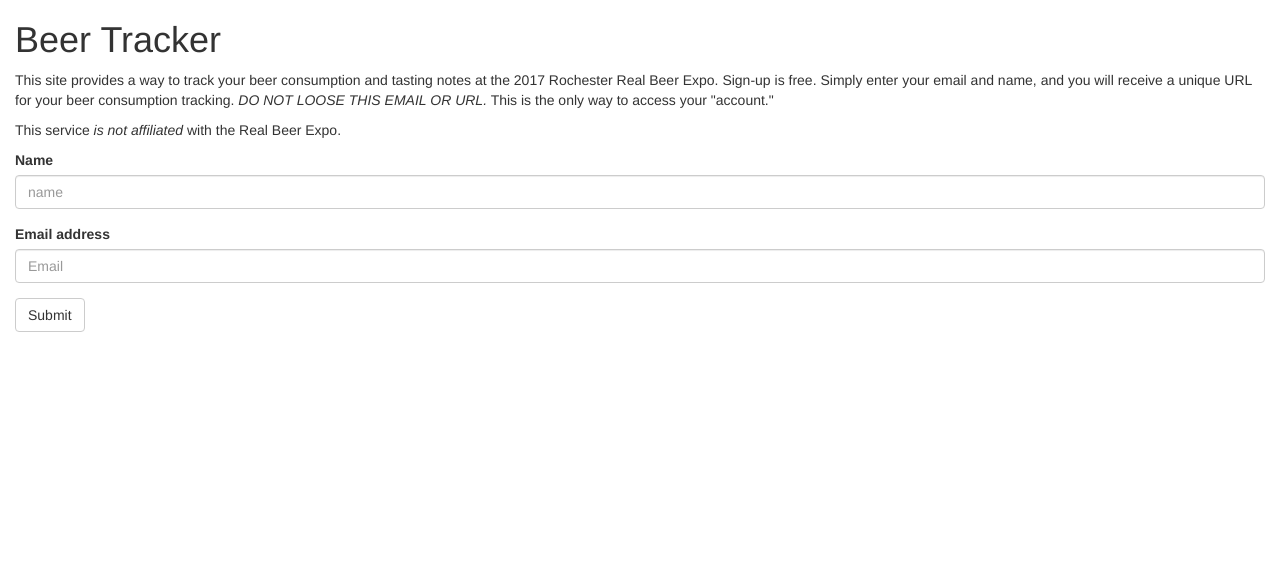
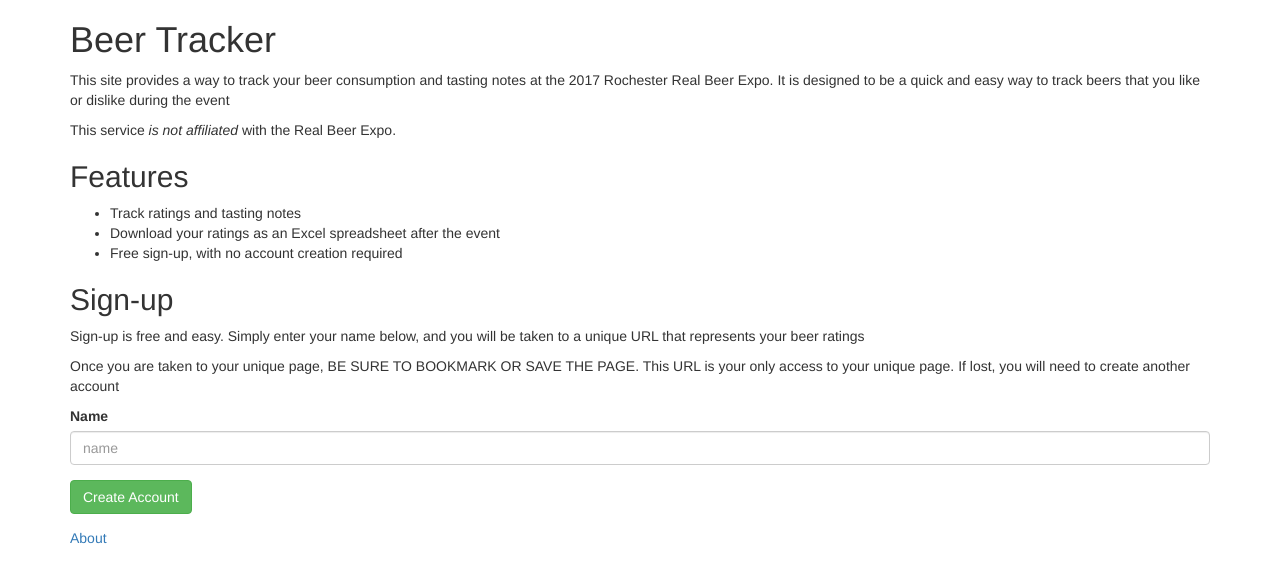
Before and after one commit to acritelli/beerTracker, a Flask app: page / in a window 1280 px wide. Shown: the top 583 px of the page. Run offline with Flask 2, Linux system fonts and the light colour scheme; some libraries are stand-ins or nearby versions.

Commit message:
cleaning up html

```diff
--- a/templates/signup.html
+++ b/templates/signup.html
@@ -8,22 +8,42 @@
 
     <body>
 
-        <div class="container-fluid">
+        <div class="container">
+            <div class="row">
+                <div class="col-sm-12">
                     <h1>Beer Tracker</h1>
-            <p>This site provides a way to track your beer consumption and tasting notes at the 2017 Rochester Real Beer Expo. Sign-up is free. Simply enter your email and name, and you will receive a unique URL for your beer consumption tracking. <em>DO NOT LOOSE THIS EMAIL OR URL.</em> This is the only way to access your "account."</p>
+                    <p>This site provides a way to track your beer consumption and tasting notes at the 2017 Rochester Real Beer Expo. It is designed to be a quick and easy way to track beers that you like or dislike during the event</p>
                     <p>This service <em>is not affiliated</em> with the Real Beer Expo.</p>
+
+                    <h2>Features</h2>
+                    <ul>
+                        <li>Track ratings and tasting notes</li>
+                        <li>Download your ratings as an Excel spreadsheet after the event</li>
+                        <li>Free sign-up, with no account creation required</li>
+                    </ul>
+
+                    <h2>Sign-up</h2>
+                    <p>Sign-up is free and easy. Simply enter your name below, and you will be taken to a unique URL that represents your beer ratings</p>
+                    <p>Once you are taken to your unique page, BE SURE TO BOOKMARK OR SAVE THE PAGE. This URL is your only access to your unique page. If lost, you will need to create another account</p>
 
                     <form action="/signup" method="post">
                         <div class="form-group">
                             <label for="name">Name</label>
                             <input type="name" class="form-control" id="name" placeholder="name" name="name">
                         </div>
-                <div class="form-group">
+                        <!--<div class="form-group">
                             <label for="email">Email address</label>
                             <input type="email" class="form-control" id="email" placeholder="Email" name="email">
+                        </div>-->
+                        <button type="submit" class="btn btn-success">Create Account</button>
+                    </form>
                 </div>
-                <button type="submit" class="btn btn-default">Submit</button>
-            </form>
+            </div>
+            <div class="row">
+                <div class="col-sm-12">
+                    <a href="/about">About</a>
+                </div>
+            </div>
         </div>
 
 
```
Also changed, not shown: templates/test.html (deleted, +0 -9 lines). Lines whose indentation alone changed are shown as unchanged.
